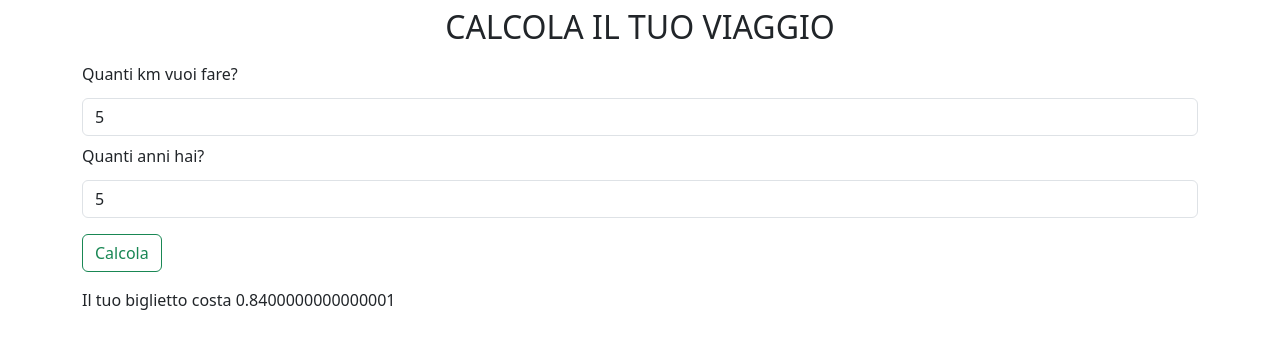
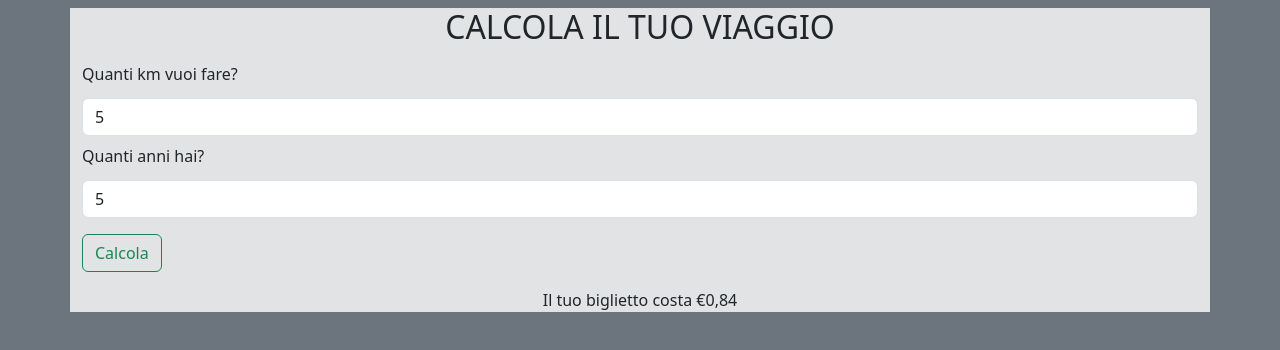
Before and after one commit to CristianMastro/js-biglietto-treno-form, a plain HTML site: page index.html in a window 1280 px wide. Both pictures are taken after typing "5", "5" into the empty fields and a click on the button "Calcola". Drawn offline with nearby package versions, Linux system fonts and the light colour scheme.

Commit message:
feat: add color and fic code

```diff
--- a/index.html
+++ b/index.html
@@ -7,8 +7,8 @@
     <link href="https://cdn.jsdelivr.net/npm/bootstrap@5.3.3/dist/css/bootstrap.min.css" rel="stylesheet" integrity="sha384-QWTKZyjpPEjISv5WaRU9OFeRpok6YctnYmDr5pNlyT2bRjXh0JMhjY6hW+ALEwIH" crossorigin="anonymous">
     <title>Calcola il mio viaggio</title>
 </head>
-<body>
-    <div class="container">
+<body class="bg-secondary">
+    <div class="container bg-secondary-subtle">
         <h2 class="mt-2 text-center">CALCOLA IL TUO VIAGGIO</h2>
         <form>
             <div>
@@ -20,7 +20,7 @@
                 <input type="number" class="form-control mt-1" id="age" placeholder="Inserisci un valore da 1 a 100">
             </div>
             <button type="click" id="btnCalc" class="btn btn-outline-success mt-3">Calcola</button>
-            <p id="price" class="mt-3">Scopri quanto costa</p>
+            <p id="price" class="mt-3 text-center">Scopri quanto costa</p>
         <form>
 
     </div>
--- a/main.js
+++ b/main.js
@@ -1,5 +1,5 @@
-const submitButton = document.querySelector(`form > #btnCalc`)
-const priceTkt = document.getElementById("price")
+const submitButton = document.getElementById(`btnCalc`)
+const priceTkt = document.getElementById(`price`)
 
 
 //CREAZIONE EVENTO//
@@ -13,32 +13,46 @@ submitButton.addEventListener(`click`, function(Event){
         return inputKm - (inputKm * discount) / 100;
     }
 
-    //PRENDERE I VALORI STRINGA E TRASFORMARLI IN INT//
+    //RESTITUIRE UN VALORE NUMERICO//
 
-    let inputKm = parseFloat(document.getElementById("km").value);
-    let inputAge = parseFloat(document.getElementById("age").value);
+    let inputKm = parseInt(document.getElementById(`km`).value);
+    let inputAge = parseInt(document.getElementById(`age`).value);
 
-    // BIGLIETTI MINORENNI//
 
-    if (inputKm > 0 && inputAge > 0 && inputAge <= 17) {
+    //CONTROLLO ETA' E KM//
+
+    if (inputAge <=0 || inputAge > 100) {
+        ticketNull= `Inserisci un eta' compresa tra 1 e 100`
+        priceTkt.innerHTML = `${ticketNull}`
+    } else if (inputKm === 0) {
+        ticketNull = `Inserisci un valore maggiore di 0`
+        priceTkt.innerHTML = `${ticketNull}`
+
+
+    //BIGLIETTI UNDER 18//
+
+    } else if (inputKm > 0 && inputAge > 0 && inputAge <= 17) {
         let discount = 20
         resultTicket = sottraipercentuale((inputKm * 0.21),discount)
+        ticketEuro = `€${resultTicket.toFixed(2).replace(".",",")}`
 
     //BIGLIETTI OVER 65//
 
     } else if (inputKm > 0 && inputAge >= 18 && inputAge <= 64 ) {
         resultTicket = (inputKm * 0.21)
+        ticketEuro = `€${resultTicket.toFixed(2).replace(".",",")}`
 
     //BIGLIETTI NORMALI//
 
     } else if (inputKm > 0 && inputAge >= 65) {
         let discount = 40
         resultTicket = sottraipercentuale((inputKm * 0.21),discount)
+        ticketEuro = `€${resultTicket.toFixed(2).replace(".",",")}`
     }
 
-    //STAMPA IL RISULTATO//
+    //STAMPA COSTO BIGLIETTO//
 
-    priceTkt.innerHTML = `Il tuo biglietto costa ${resultTicket}`
+    priceTkt.innerHTML = `Il tuo biglietto costa ${ticketEuro}`
 
 
 })
```
